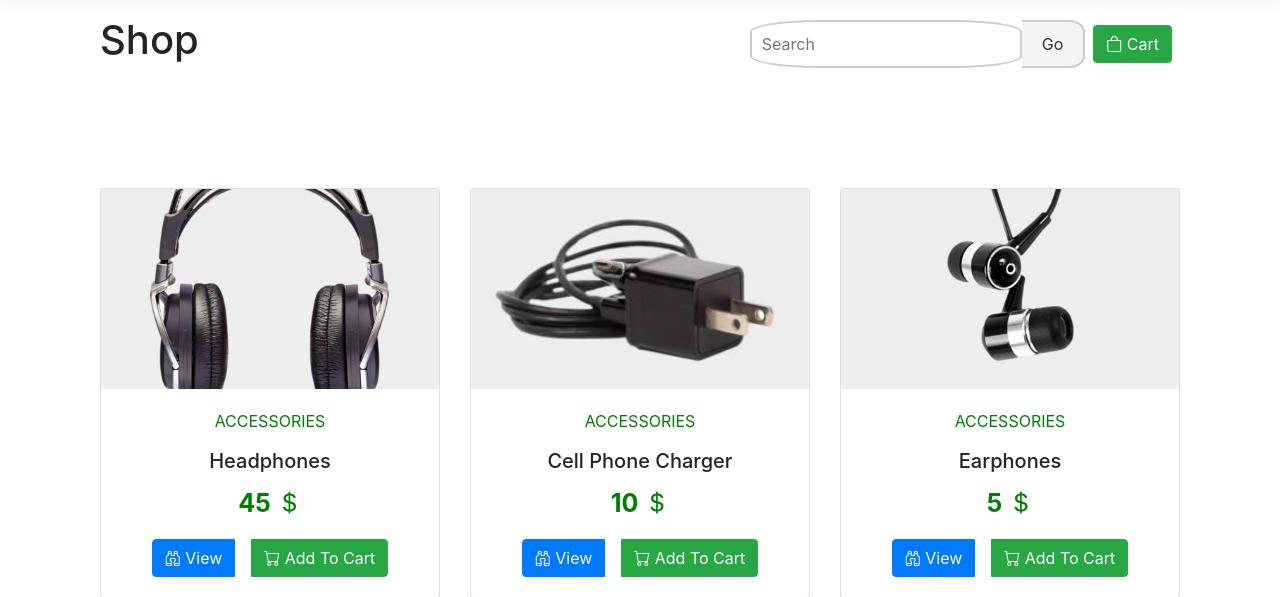
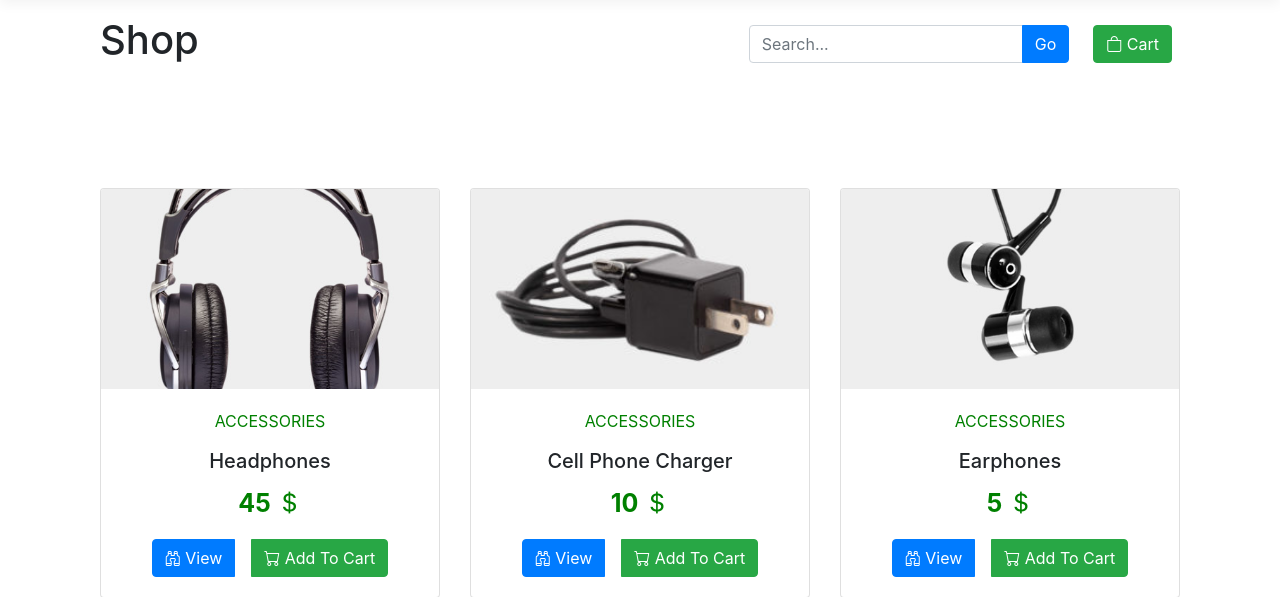
Before and after one commit to fakihoo/TechLife, an ASP.NET Core app: page /Customer/Shop in a window 1280 px wide. Shown: the part 57-654 px from the top of the page. Run offline with ASP.NET Core 8, Linux system fonts and the light colour scheme; data comes from the database, SQL or seed files in the repository; style sheets or scripts are compiled from the project's sources; some libraries are stand-ins or nearby versions.

Commit message:
editing the search functionality

```diff
--- a/Areas/Customer/Views/Shop/Index.cshtml
+++ b/Areas/Customer/Views/Shop/Index.cshtml
@@ -16,9 +16,9 @@
         </div>
         <div class="col-md-6 d-flex justify-content-end align-items-center">
             <form class="search-form" asp-action="Index" asp-controller="Shop">
-                <div class="search-container">
-                    <input type="text" name="searchText" placeholder="Search" class="search-input">
-                    <button type="submit" class="submit-btn">Go</button>
+                <div class="input-group">
+                    <input type="text" name="searchText" class="form-control" placeholder="Search..." aria-label="Search" aria-describedby="button-addon2">
+                    <button class="btn btn-primary mr-3" type="submit" id="button-addon2">Go</button>
                 </div>
             </form>
             @if (!User.IsInRole(SD.Role_Admin))
--- /dev/null
+++ b/Models/Customer.cs
@@ -0,0 +1,6 @@
+namespace TechLife.Models
+{
+    public class Customer
+    {
+    }
+}
--- a/wwwroot/css/ShopIndex.CSS
+++ b/wwwroot/css/ShopIndex.CSS
@@ -22,30 +22,3 @@
     position: relative;
     max-width: 190px;
 }
-.search-container {
-    display: flex;
-}
-
-.search-input {
-    border-radius: 25%;
-    padding: 10px;
-    border: 2px solid #ccc;
-    outline: none;
-    flex-grow: 1;
-}
-
-.submit-btn {
-    border: 2px solid #ccc;
-    border-left: none;
-    border-top-right-radius: 25%;
-    border-bottom-right-radius: 25%;
-    padding: 10px 20px;
-    background-color: #f4f4f4;
-    color: #333;
-    cursor: pointer;
-    outline: none;
-    transition: background-color 0.3s, color 0.3s;
-}
-    .submit-btn:hover {
-        background-color: #ddd;
-    }
```
Also changed, not shown: 12 other files.
